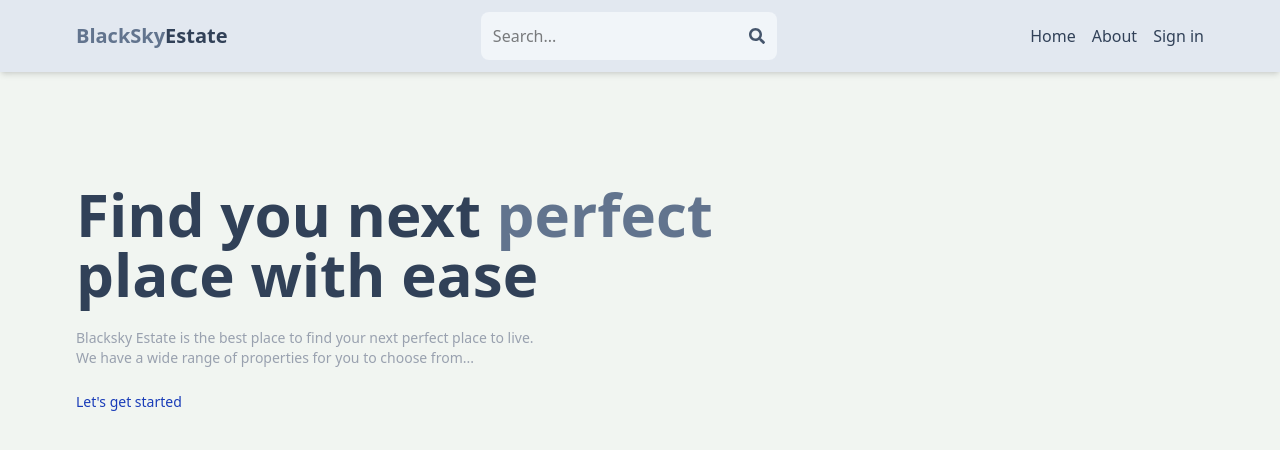
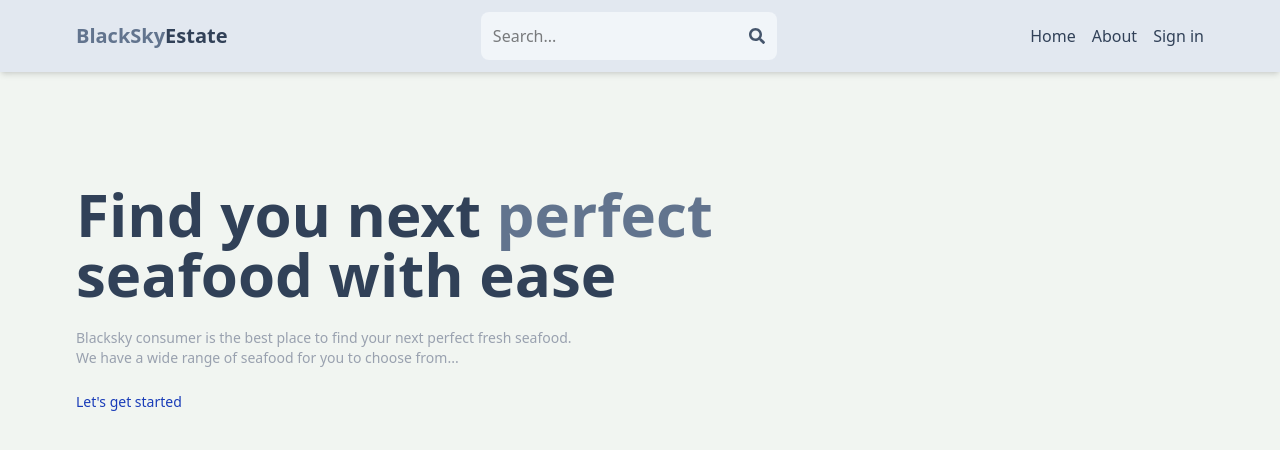
Before and after one commit to miankks/Fahad-project, a React (Vite) app in the folder client/: page / in a window 1280 px wide. Shown: the top 450 px of the page. Built offline with nearby package versions, Linux system fonts and the light colour scheme; no server answers.

Commit message:
change homepage text

```diff
--- a/client/src/pages/Home.jsx
+++ b/client/src/pages/Home.jsx
@@ -54,11 +54,11 @@ const Home = () => {
         <div className="flex flex-col gap-6 p-28 px-3 max-w-6xl mx-auto">
           <h1 className='font-bold text-slate-700 text-3xl lg:text-6xl'>
             Find you next <span className='text-slate-500'>perfect</span>
-            <br /> place with ease
+            <br /> seafood with ease
           </h1>
           <div className="text-gray-400 text-xs sm:text-sm">
-            Blacksky Estate is the best place to find your next perfect place to live.
-            <br /> We have a wide range of properties for you to choose from...
+            Blacksky consumer is the best place to find your next perfect fresh seafood.
+            <br /> We have a wide range of seafood for you to choose from...
           </div>
           <Link to={'/search'} className='text-xs sm:text-sm text-blue-800 hover:underline'>Let's get started</Link>
         </div>
```
